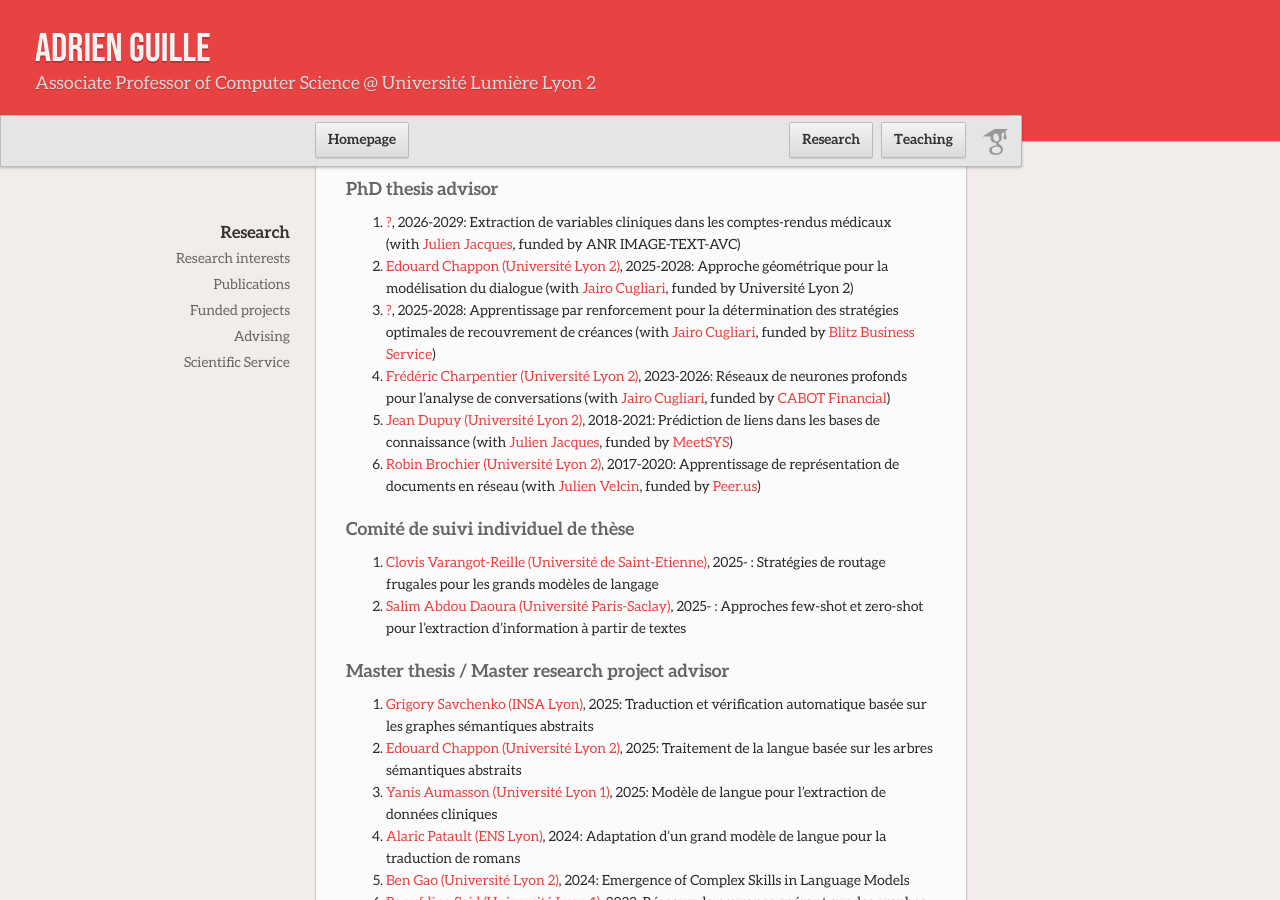
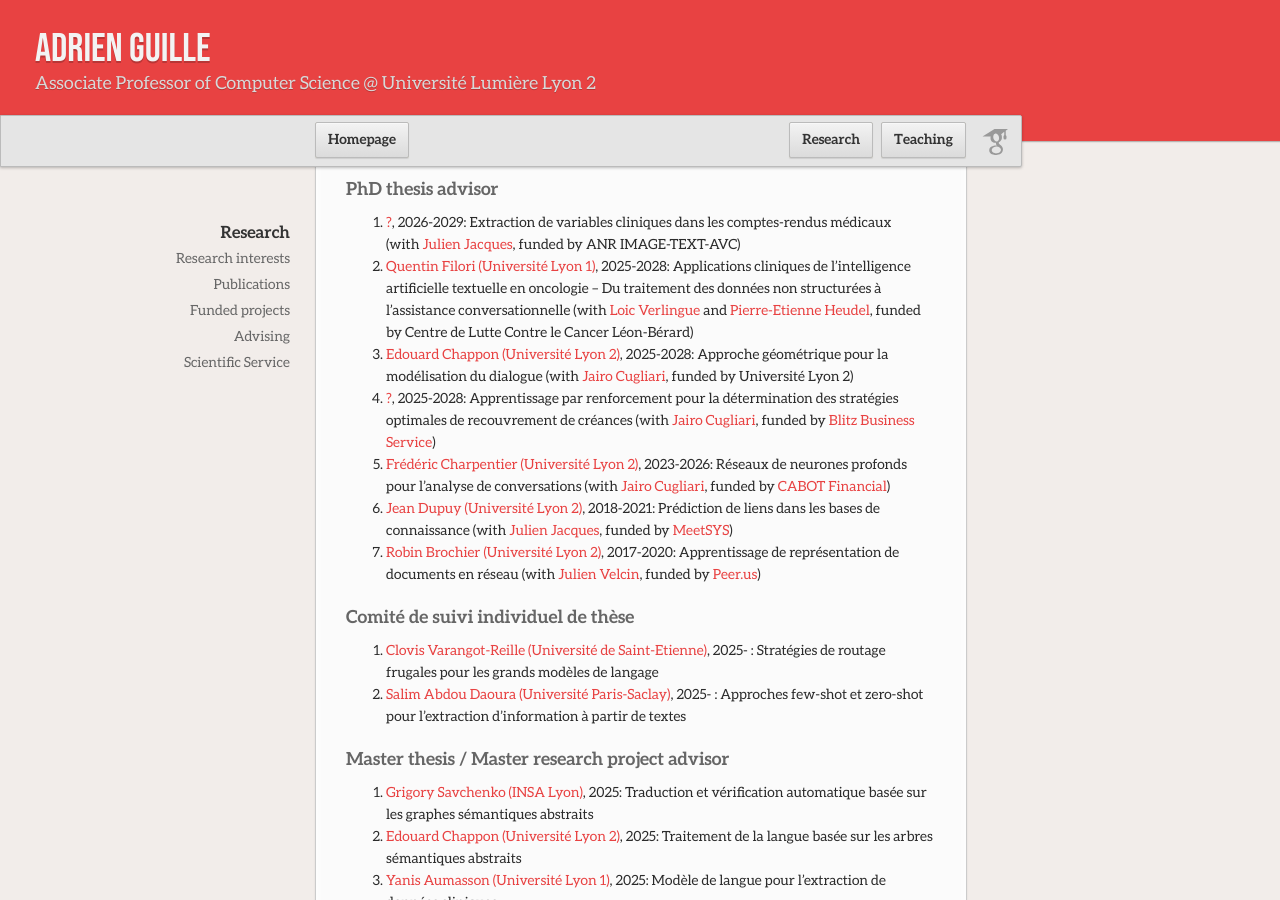
Before and after one commit to AdrienGuille/adrienguille.github.io, a Jekyll site: the page built from research.md, in a window 1280 px wide and 900 px high, scrolled down 1103 px. Built offline with Jekyll 4.4.1, drawn with Linux system fonts in a browser that asks for light colours; our own code applies the rules of GitHub Pages for plain Markdown files.

Commit message:
Update research.md

```diff
--- a/research.md
+++ b/research.md
@@ -35,6 +35,7 @@ intervention (with [CREATIS @ U Lyon 1](https://www.creatis.insa-lyon.fr/site7/f
 ### PhD thesis advisor
 
 - [?](#), 2026-2029: Extraction de variables cliniques dans les comptes-rendus médicaux (with [Julien Jacques](http://eric.univ-lyon2.fr/jjacques/), funded by ANR IMAGE-TEXT-AVC)
+- [Quentin Filori (Université Lyon 1)](#), 2025-2028: Applications cliniques de l’intelligence artificielle textuelle en oncologie -- Du traitement des données non structurées à l’assistance conversationnelle (with [Loic Verlingue]() and [Pierre-Etienne Heudel](), funded by Centre de Lutte Contre le Cancer Léon-Bérard)
 - [Edouard Chappon (Université Lyon 2)](#), 2025-2028: Approche géométrique pour la modélisation du dialogue (with [Jairo Cugliari](https://cugliari.github.io/website/), funded by Université Lyon 2)
 - [?](), 2025-2028: Apprentissage par renforcement pour la détermination des stratégies optimales de recouvrement de créances (with [Jairo Cugliari](https://cugliari.github.io/website/), funded by [Blitz Business Service](https://www.blitzbs.com))
 - [Frédéric Charpentier (Université Lyon 2)](#), 2023-2026: Réseaux de neurones profonds pour l'analyse de conversations (with [Jairo Cugliari](https://cugliari.github.io/website/), funded by [CABOT Financial](https://www.cabotfinancial.fr))
```
